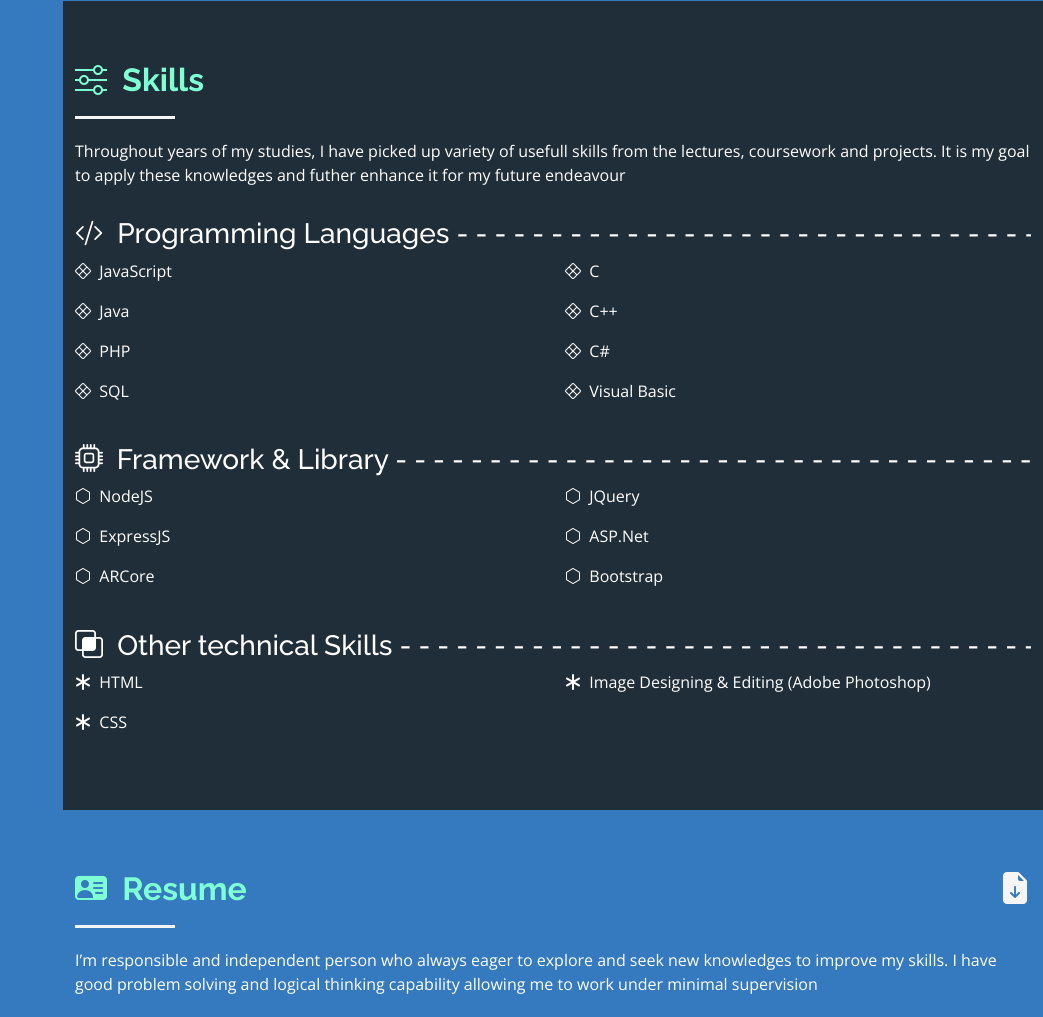
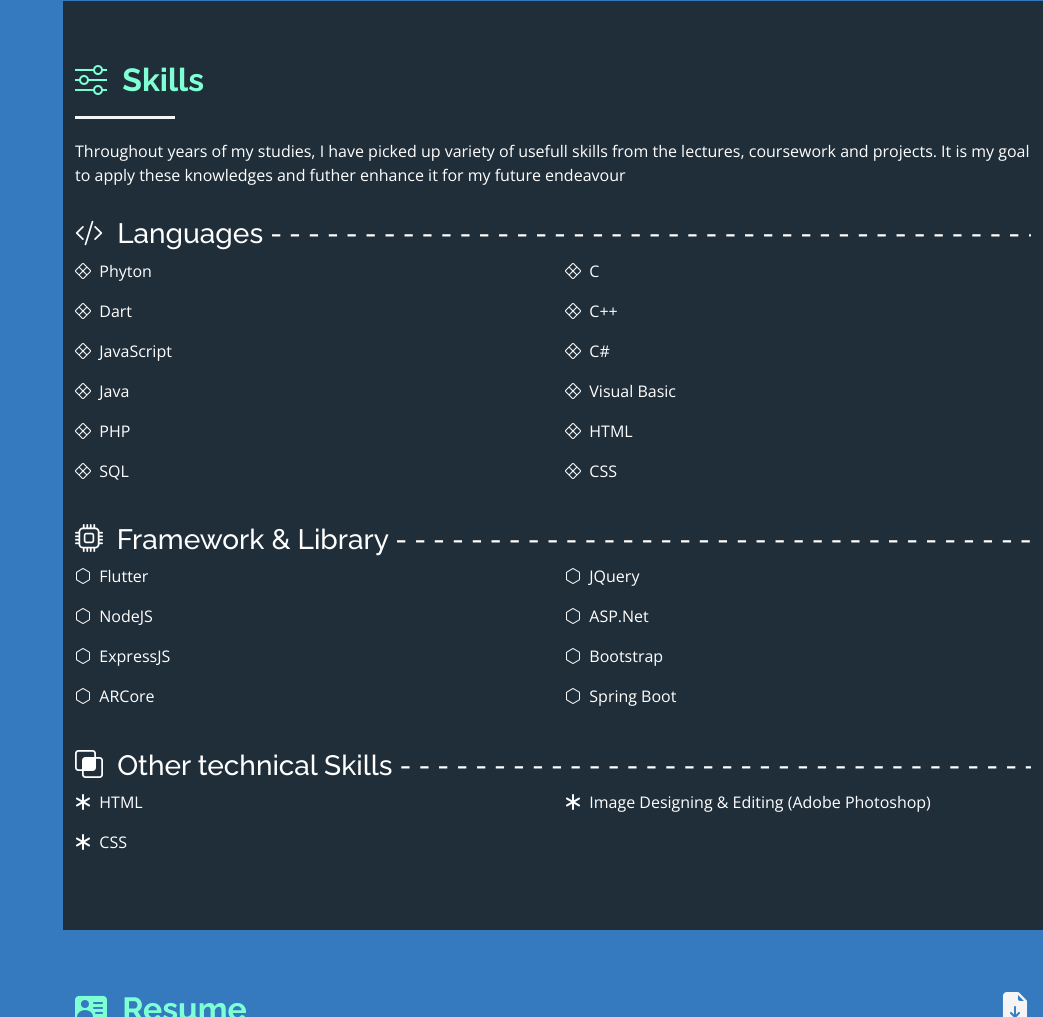
Before and after one commit to Amirul9135/Eportfolio, a website: page Pages/index.html in a window 1280 px wide. Shown: the part 1470-2487 px from the top of the page, without its empty margins (237-1280 px from the left). Drawn offline with nearby package versions, Linux system fonts and the light colour scheme.

Commit message:
Update index.html

```diff
--- a/Pages/index.html
+++ b/Pages/index.html
@@ -154,9 +154,11 @@
             and projects. It is my goal to apply these knowledges and futher enhance it for my future endeavour</p>
         </div>
 
-        <h3 class="myTitle"><i class="bi bi-code-slash"></i>&nbsp;&nbsp;Programming Languages</h3>
+        <h3 class="myTitle"><i class="bi bi-code-slash"></i>&nbsp;&nbsp;Languages</h3>
         <div class="row skills-content" data-aos="fade-left">
           <div class="col-6">
+            <p><i class="bi bi-x-diamond"></i>&nbsp;&nbsp;Phyton</p>
+            <p><i class="bi bi-x-diamond"></i>&nbsp;&nbsp;Dart</p>
             <p><i class="bi bi-x-diamond"></i>&nbsp;&nbsp;JavaScript</p>
             <p><i class="bi bi-x-diamond"></i>&nbsp;&nbsp;Java</p>
             <p><i class="bi bi-x-diamond"></i>&nbsp;&nbsp;PHP</p>
@@ -167,6 +169,8 @@
             <p><i class="bi bi-x-diamond"></i>&nbsp;&nbsp;C++</p>
             <p><i class="bi bi-x-diamond"></i>&nbsp;&nbsp;C#</p>
             <p><i class="bi bi-x-diamond"></i>&nbsp;&nbsp;Visual Basic</p>
+            <p><i class="bi bi-x-diamond"></i>&nbsp;&nbsp;HTML</p>
+            <p><i class="bi bi-x-diamond"></i>&nbsp;&nbsp;CSS</p>
           </div>
 
         </div>
@@ -174,6 +178,7 @@
         <h3 class="myTitle"><i class="bi bi-cpu">&nbsp;&nbsp;</i>Framework & Library</h3>
         <div class="row skills-content" data-aos="fade-right">
           <div class="col-6">
+            <p><i class="bi bi-hexagon"></i>&nbsp;&nbsp;Flutter</p>
             <p><i class="bi bi-hexagon"></i>&nbsp;&nbsp;NodeJS</p>
             <p><i class="bi bi-hexagon"></i>&nbsp;&nbsp;ExpressJS</p>
             <p><i class="bi bi-hexagon"></i>&nbsp;&nbsp;ARCore</p>
@@ -182,6 +187,7 @@
             <p><i class="bi bi-hexagon"></i>&nbsp;&nbsp;JQuery</p>
             <p><i class="bi bi-hexagon"></i>&nbsp;&nbsp;ASP.Net</p>
             <p><i class="bi bi-hexagon"></i>&nbsp;&nbsp;Bootstrap</p>
+            <p><i class="bi bi-hexagon"></i>&nbsp;&nbsp;Spring Boot</p>
           </div>
         </div>
         <br>
```
